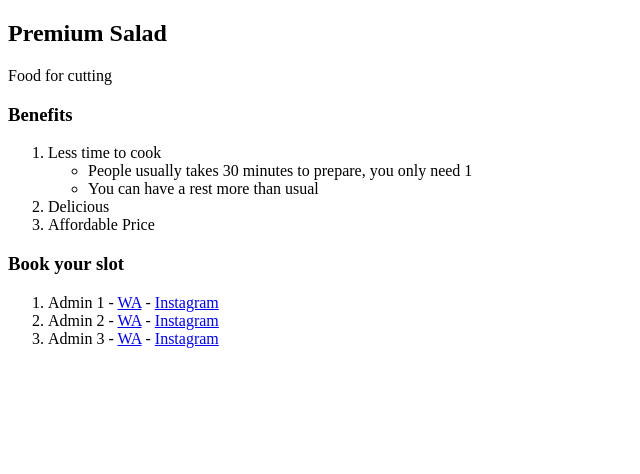
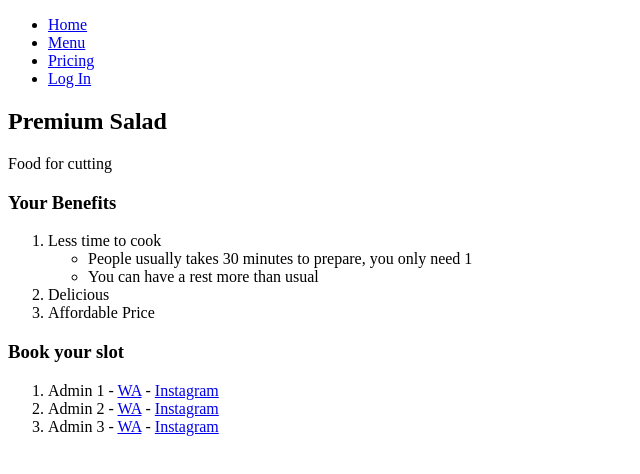
Before and after one commit to husnulnawafil/Basic-HTML5, a plain HTML site: page index.html in a window 1280 px wide. Shown: the whole page, without its empty margins (0-640 px from the left). Drawn offline with Linux system fonts and the light colour scheme.

Commit message:
add navbar

```diff
--- a/index.html
+++ b/index.html
@@ -7,6 +7,22 @@
     <title>EatFood by Husnul</title>
 </head>
 <body>
+    <nav>
+        <ul>
+            <li>
+                <a href="index.html">Home</a>
+            </li>
+            <li>
+                <a href="menu.html">Menu</a>
+            </li>
+            <li>
+                <a href="#">Pricing</a>
+            </li>
+            <li>
+                <a href="#">Log In</a>
+            </li>
+        </ul>
+    </nav>
     <section>
         <h1>Premium Salad</h1>
         <!-- <img height="300" src="./images/main.jpg" alt="main"> -->
@@ -14,7 +30,7 @@
             Food for cutting
         </p>
         <h3>
-            Benefits
+            Your Benefits
         </h3>
         <ol>
             <li>Less time to cook
```
Also changed, not shown: menu.html (added, +27 -0 lines).
